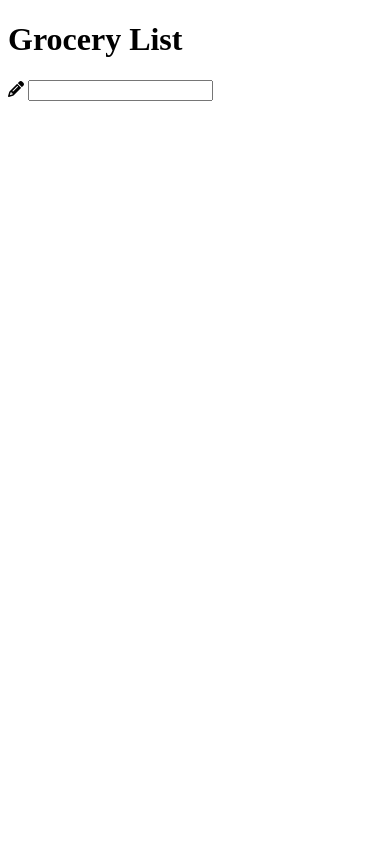
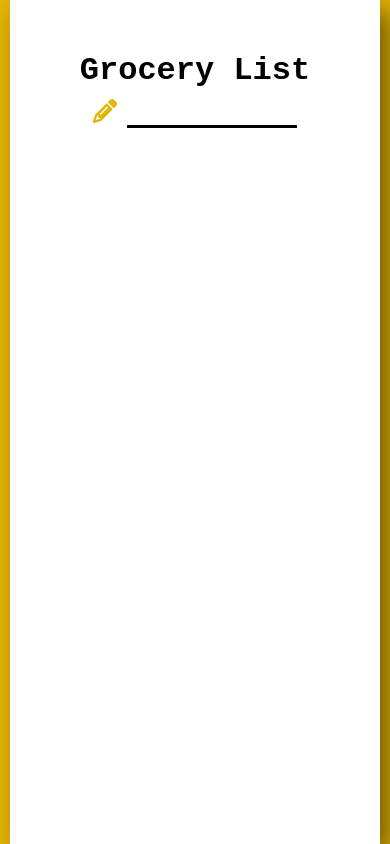
Before and after one commit to MoaadAmer/GroceryList, a plain HTML site: page index.html in a window 390 px wide. Drawn offline with Linux system fonts and the light colour scheme.

Commit message:
Style the page - CSS

```diff
--- a/index.html
+++ b/index.html
@@ -6,6 +6,7 @@
     <meta name="viewport" content="width=device-width, initial-scale=1.0">
     <title>Grocery List</title>
     <link rel="stylesheet" href="https://cdnjs.cloudflare.com/ajax/libs/font-awesome/6.4.2/css/all.min.css">
+    <link rel="stylesheet" href="styles.css">
 </head>
 
 <body>
@@ -17,7 +18,7 @@
                 <input id="userInput" type="text">
             </div>
             <br>
-            <div id="allItems">
+            <div id="groceryItems">
             </div>
         </div>
 
--- /dev/null
+++ b/styles.css
@@ -0,0 +1,89 @@
+* {
+    padding: 0;
+    margin: 0;
+    box-sizing: border-box;
+}
+
+body {
+    font-family: 'Courier New', Courier, monospace;
+    text-align: center;
+    background-color: #E3B505;
+}
+
+.container {
+    width: 95%;
+    margin: auto;
+    display: flex;
+}
+
+
+.groceries {
+    width: 600px;
+    min-height: 100vh;
+    padding-top: 20px;
+    margin: auto;
+    display: flex;
+    gap: 10px;
+    align-items: center;
+    flex-direction: column;
+    background-color: white;
+    box-shadow: 10px 10px 24px 0px rgba(0, 0, 0, 0.50);
+}
+
+.groceries h1 {
+    font-size: 2.5rem;
+    margin-top: 1em;
+
+}
+
+#pencil {
+    font-size: 2rem;
+    color: #E3B505;
+
+}
+
+#userInput{
+    font-family: inherit;
+    outline: 0;
+    border: 0;
+    border-bottom: 3px solid black;
+    width: 70%;
+    font-size: 1.5rem;
+
+}
+
+#groceryIems h2 {
+    margin-left: 50px;
+    margin-right: 10px;
+    margin-top: 15px;
+    font-size: 2rem;
+}
+
+@media(max-width:768px) {
+    #groceryItems {
+        font-size: 1.2rem;
+    }
+}
+
+@media(max-width:480px) {
+
+    .groceries h1 {
+        font-size: 2rem;
+    }
+
+    #pencil {
+        font-size: 1.5rem;
+    }
+
+    #userInput {
+        font-size: 1rem;
+    }
+
+    #groceryItems {
+        font-size: 0.9rem;
+    }
+    #groceryItems h2 {
+        font-size: 1.5rem;
+        margin-left: 25px;
+    }
+}
```
